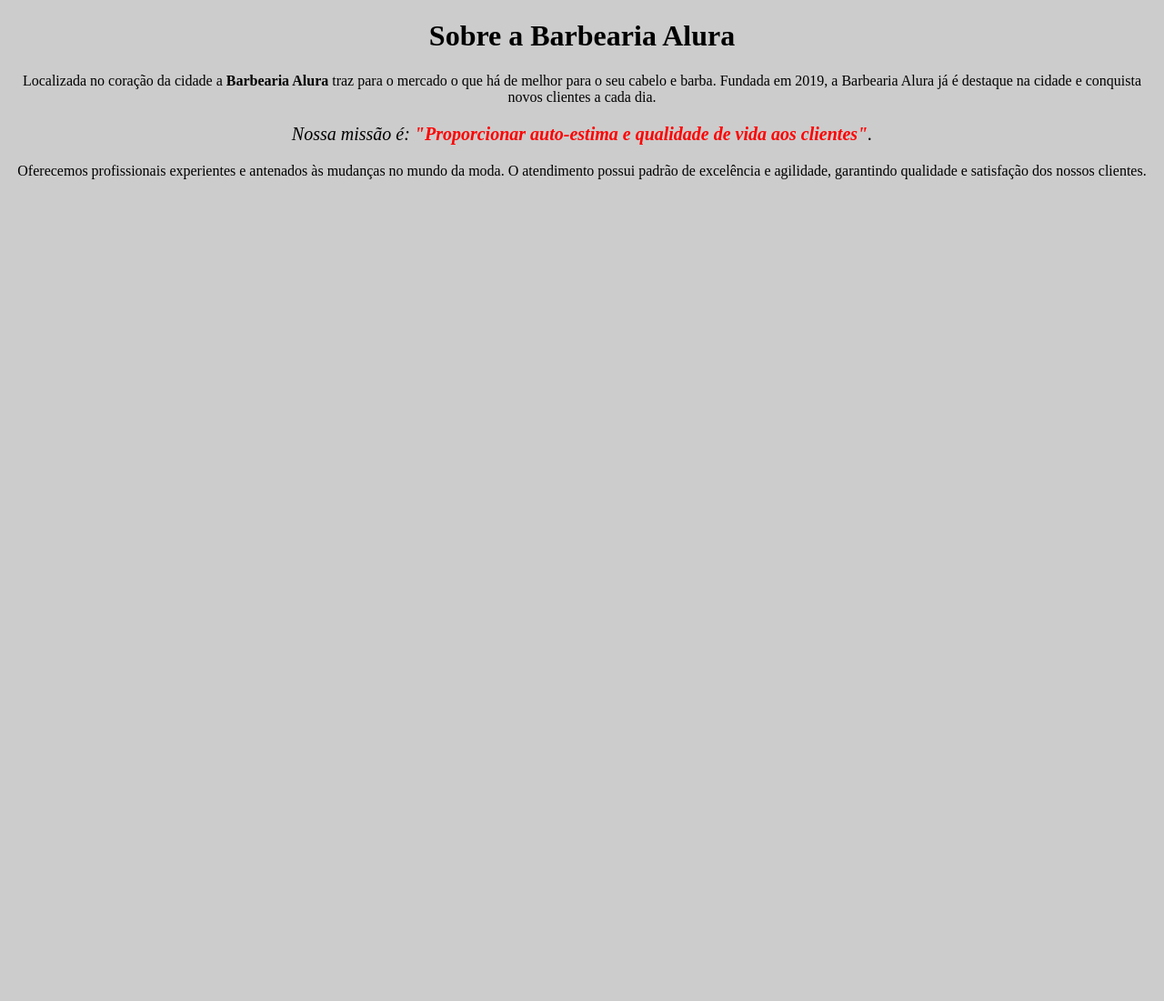
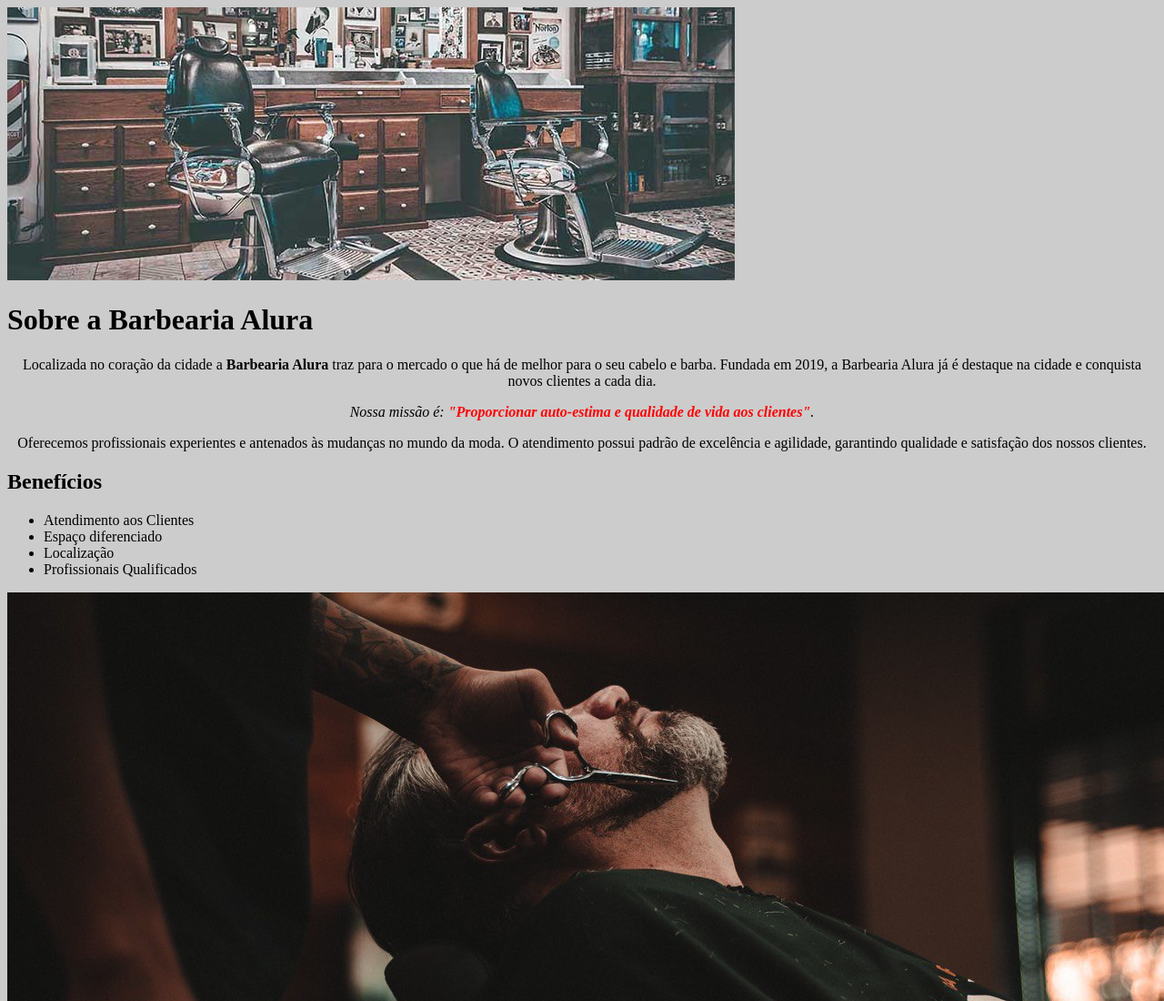
Before and after one commit to lusca2k22/barbearia-alua, a plain HTML site: page index.html in a window 1280 px wide. Shown: the top 1100 px of the page at 91% size. Before the commit the page ends 800 px from the top, so only its background shows below. Drawn offline with Linux system fonts and the light colour scheme.

Commit message:
Update index.html

```diff
--- a/index.html
+++ b/index.html
@@ -1,28 +1,34 @@
 <!DOCTYPE html>
 <html lang="pt-br">
-<head>
-    <meta charset="UTF-8">
-    <title>Barbearia Alura</title>
-    <link rel="stylesheet" href="style.css">
+	<head>
+		<meta charset="UTF-8">
+		<title>Barbearia Alura</title>
+		<link rel="stylesheet" href="style.css">
+	</head>
 
+	<body>
+		<img id="banner" src="banner.jpg">
+		<div class="principal">
+			<h1>Sobre a Barbearia Alura</h1>
 
-    <style>
+			<p>Localizada no coração da cidade a <strong>Barbearia Alura</strong> traz para o mercado o que há de melhor para o seu cabelo e barba. Fundada em 2019, a Barbearia Alura já é destaque na cidade e conquista novos clientes a cada dia.</p>
 
-    </style>
+			<p id="missao"><em>Nossa missão é: <strong>"Proporcionar auto-estima e qualidade de vida aos clientes"</strong>.</em></p>
 
-</head>
-<body>
+			<p>Oferecemos profissionais experientes e antenados às mudanças no mundo da moda. O atendimento possui padrão de excelência e agilidade, garantindo qualidade e satisfação dos nossos clientes.</p>
+		</div>
 
-</body>
+		<div class="beneficios">
+			<h2>Benefícios</h2>
+
+			<ul>
+				<li class="itens">Atendimento aos Clientes</li>
+				<li class="itens">Espaço diferenciado</li>
+				<li class="itens">Localização</li>
+				<li class="itens">Profissionais Qualificados</li>
+			</ul>
+
+			<img src="beneficios.jpg" class="imagembeneficios">
+		</div>
+	</body>
 </html>
-        <h1 style="text-align:  center ; ">Sobre a Barbearia Alura</h1>
-
-        <p>Localizada no coração da cidade a <strong>Barbearia Alura</strong> traz para o mercado o que há de melhor para o seu cabelo e barba.
-        Fundada em 2019, a Barbearia Alura já é destaque na cidade e conquista novos clientes a cada dia.</p>
-
-        <p style="font-size: 20px; text-align: center"><em>Nossa missão é: <strong>"Proporcionar auto-estima e qualidade de vida aos clientes"</strong>.</em></p>
-
-        <p>Oferecemos profissionais experientes e antenados às mudanças no mundo da moda.
-        O atendimento possui padrão de excelência e agilidade, garantindo qualidade e satisfação dos nossos clientes.</p>
-    </body>
-</html>
```
